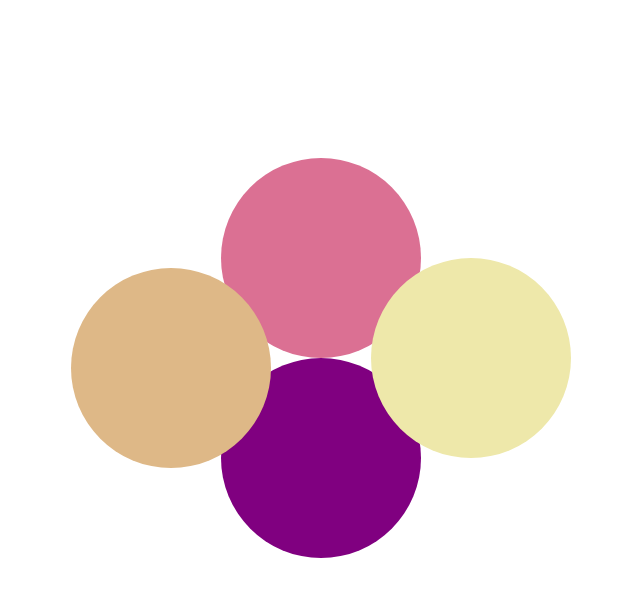
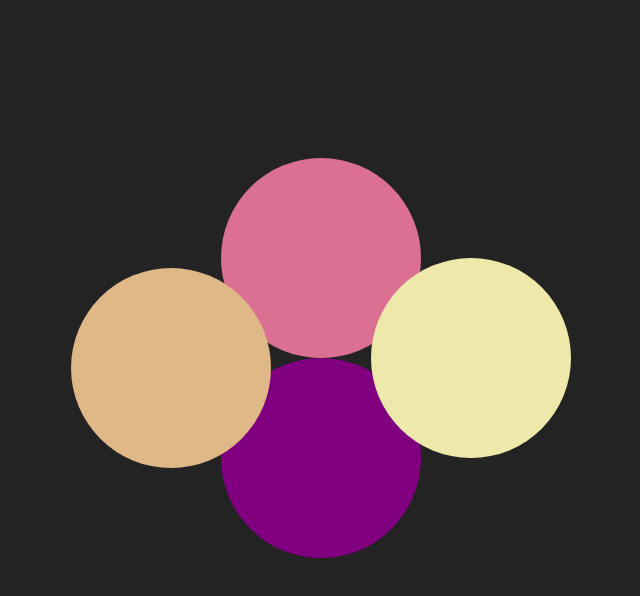
Before and after one commit to Viney-Arora/check_local, a plain HTML site: page index.html in a window 1280 px wide. Shown: the whole page, without its empty margins (437-1077 px from the left). Drawn offline with Linux system fonts and the light colour scheme.

Commit message:
Changing background Color

```diff
--- a/practice.css
+++ b/practice.css
@@ -9,6 +9,9 @@
 }
  */
 
+ body{
+    background-color: rgba(0, 0, 0, 0.864);
+ }
 .one
 {
     height: 200px;
```
